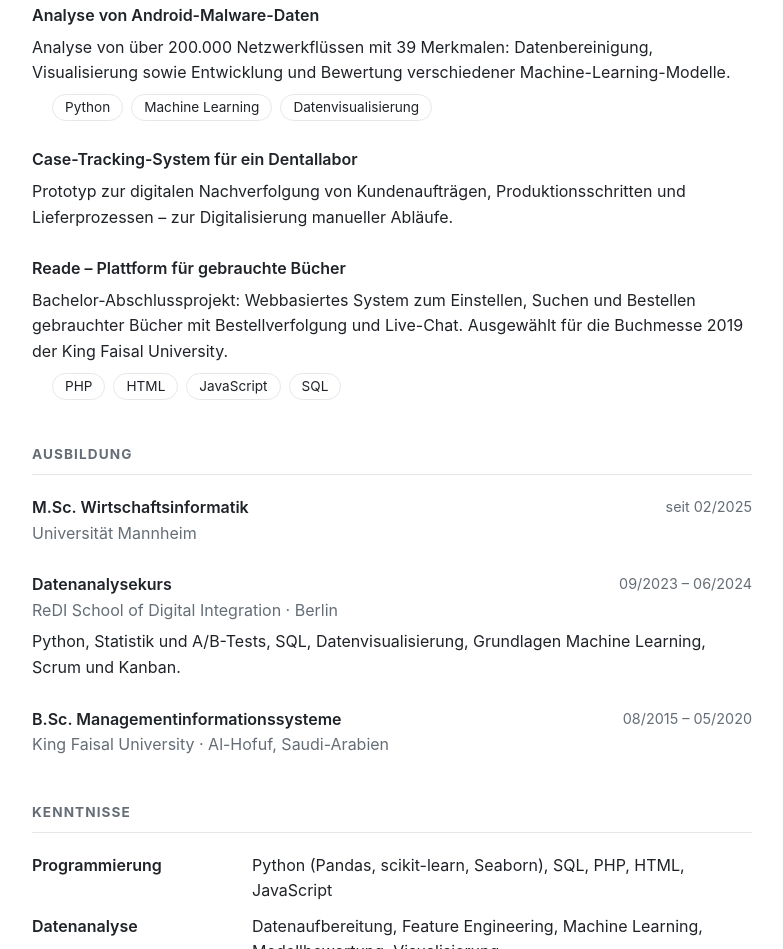
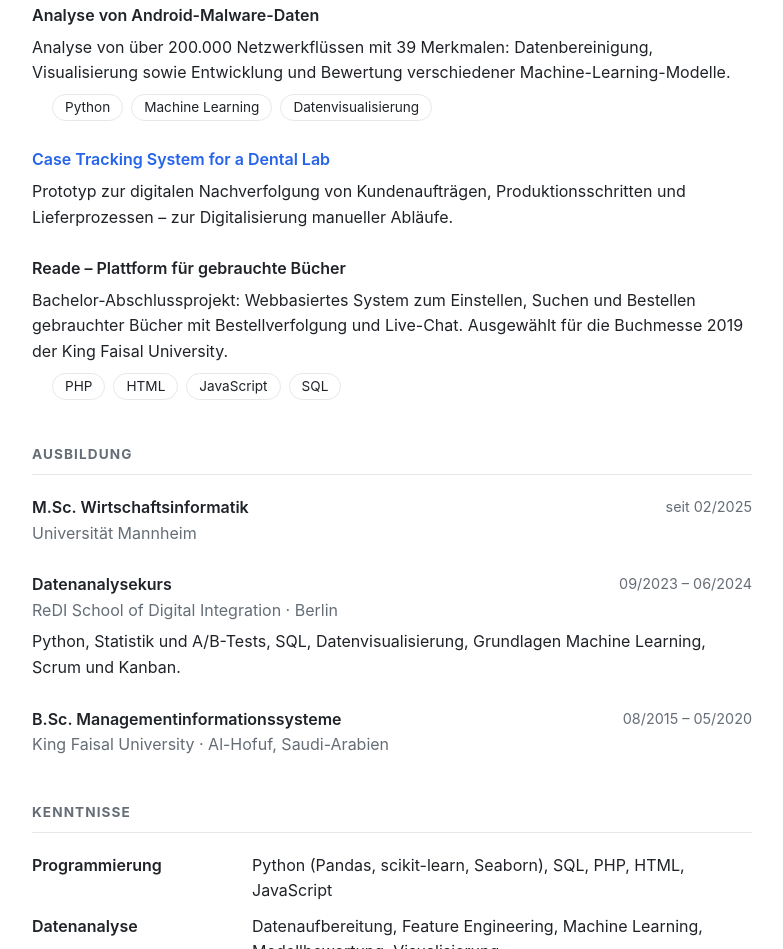
Before and after one commit to Mohhhadad/mohhhadad.github.io, a plain HTML site: page index.html in a window 1280 px wide. Shown: the part 1484-2433 px from the top of the page, without its empty margins (248-1031 px from the left). Drawn offline with Linux system fonts and the light colour scheme.

Commit message:
ref. of ase Tracking System for a Dental Lab

```diff
--- a/index.html
+++ b/index.html
@@ -171,7 +171,13 @@
       </div>
 
       <div class="item">
-        <span class="item-title">Case-Tracking-System für ein Dentallabor</span>
+
+
+             <span class="item-title">
+          <a href="https://github.com/Mohhhadad/case_tracking_systes">
+             Case Tracking System for a Dental Lab
+            </a>
+          </span>
         <p>
           Prototyp zur digitalen Nachverfolgung von Kundenaufträgen, Produktionsschritten und
           Lieferprozessen – zur Digitalisierung manueller Abläufe.
```
Also changed, not shown: en.html (+6 -1 lines).
